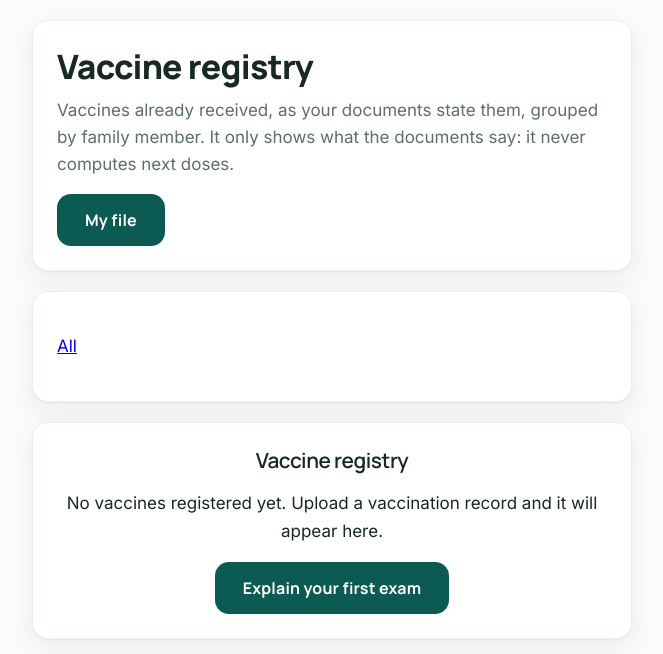
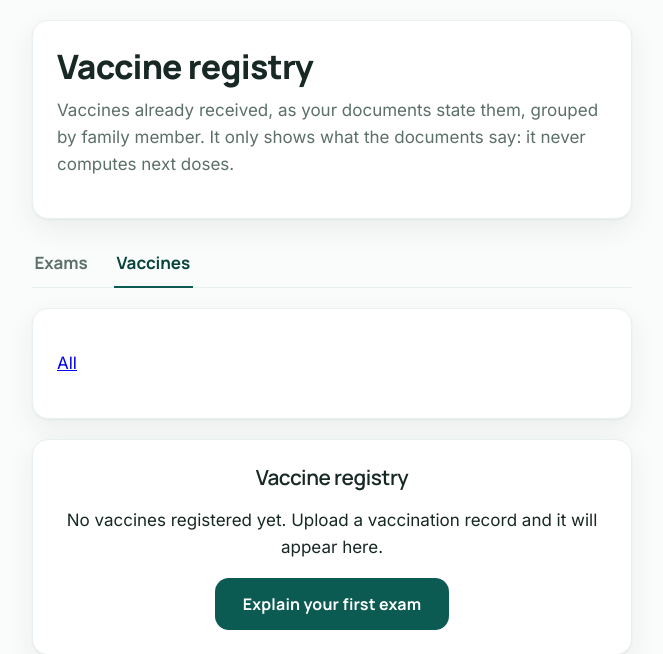
Before and after one commit to danlegion/mificha, a FastAPI app: template templates/vaccines.html in a window 1280 px wide. Shown: the part 148-802 px from the top of the page, without its empty margins (308-971 px from the left). Run offline with FastAPI, Linux system fonts and the light colour scheme; the template is opened without the code that fills it, so the values that code supplies are empty.

Commit message:
Vault pages: one tab nav for exams/vaccines, hero keeps only the upload action
On /ficha the Vaccines link sat beside the upload button as if it were
the same kind of thing, and on /vacunas the back-link was styled as the
primary button. Both pages now share a plain text tab nav (Exams |
Vaccines) under the hero, with the current view underlined, and the
hero carries only its real action (upload on /ficha, none on /vacunas).
New vault-tabs CSS; asset cache bumped v26 -> v27.

```diff
--- a/app/i18n.py
+++ b/app/i18n.py
@@ -196,6 +196,9 @@ STRINGS = {
 "vault.h1": "Mi ficha",
 "vault.p": "Aquí están todos tus exámenes explicados, en un solo lugar.",
 "vault.another": "Explica otro examen",
+"vault.tabs_label": "Secciones de tu ficha",
+"vault.tab_exams": "Exámenes",
+"vault.tab_vaccines": "Vacunas",
 "vault.empty_h2": "Todavía no tienes exámenes guardados",
 "vault.empty_p": "Mándanos tu primer examen y te lo explicamos en lenguaje simple.",
 "vault.first": "Explica tu primer examen",
@@ -499,6 +502,9 @@ STRINGS = {
 "vault.h1": "My file",
 "vault.p": "All your explained exams in one place.",
 "vault.another": "Explain another exam",
+"vault.tabs_label": "Sections of your file",
+"vault.tab_exams": "Exams",
+"vault.tab_vaccines": "Vaccines",
 "vault.empty_h2": "You don't have saved exams yet",
 "vault.empty_p": "Send us your first exam and we'll explain it in simple language.",
 "vault.first": "Explain your first exam",
--- a/static/app.css
+++ b/static/app.css
@@ -166,6 +166,28 @@ h3 { font-size: 1.08rem; margin: 0 0 0.5rem; }
 
 .hero h1 { margin: 0 0 0.6rem; font-size: 1.65rem; font-weight: 800; }
 .hero p { margin: 0 0 1rem; color: var(--ink-soft); }
+
+/* Vault views (exams / vaccines): plain text tabs, not buttons — the
+   two pages are views of the same file, not actions. */
+.vault-tabs {
+  display: flex;
+  gap: 1.5rem;
+  margin: 0 0 0.25rem;
+  border-bottom: 1px solid var(--line-soft);
+}
+.vault-tabs a {
+  padding: 0.6rem 0.15rem;
+  font-family: var(--font-display);
+  font-weight: 700;
+  color: var(--ink-soft);
+  text-decoration: none;
+  border-bottom: 2px solid transparent;
+  margin-bottom: -1px;
+}
+.vault-tabs a[aria-current="page"] {
+  color: var(--brand-deep);
+  border-bottom-color: var(--brand);
+}
 
 /* Resumen de la explicación: es una oración completa, no un título corto.
    Va en un tamaño de declaración serena, no de cartel. */
--- a/static/sw.js
+++ b/static/sw.js
@@ -3,7 +3,7 @@
    - / : network-first (el home es personal y cambia con cada acción:
      borrar, subir, guardar). Solo se usa la caché sin conexión.
    - NEVER cache /resultado, /ficha, /s/* (clinical data must always be fresh). */
-var CACHE = "mificha-shell-v26";
+var CACHE = "mificha-shell-v27";
 var SHELL = ["/static/app.css?v=26", "/static/app.js?v=26", "/static/manifest.json", "/static/brand-mark.svg"];
 
 self.addEventListener("install", function (event) {
--- a/templates/base.html
+++ b/templates/base.html
@@ -5,7 +5,7 @@
   <meta name="viewport" content="width=device-width, initial-scale=1">
   <meta name="description" content="{{ _t('meta.description') }}">
   <title>{% block title %}{{ _t('meta.title_suffix') }}{% endblock %} · {{ _t('meta.title_suffix') }}</title>
-  <link rel="stylesheet" href="/static/app.css?v=26">
+  <link rel="stylesheet" href="/static/app.css?v=27">
   <link rel="preconnect" href="https://fonts.googleapis.com">
   <link rel="preconnect" href="https://fonts.gstatic.com" crossorigin>
   <link href="https://fonts.googleapis.com/css2?family=Inter:wght@400;500;600;700&family=Manrope:wght@400;500;600;700;800&display=swap" rel="stylesheet">
@@ -48,7 +48,7 @@
     </div>
   </footer>
 
-  <script src="/static/app.js?v=26" defer></script>
+  <script src="/static/app.js?v=27" defer></script>
   {% block scripts %}{% endblock %}
 </body>
 </html>
--- a/templates/vaccines.html
+++ b/templates/vaccines.html
@@ -6,8 +6,12 @@
 <section class="hero card">
   <h1>{{ _t('vaccines.h1') }}</h1>
   <p>{{ _t('vaccines.p') }}</p>
-  <a class="btn btn-primary" href="/ficha">{{ _t('vault.h1') }}</a>
 </section>
+
+<nav class="vault-tabs" aria-label="{{ _t('vault.tabs_label') }}">
+  <a href="/ficha">{{ _t('vault.tab_exams') }}</a>
+  <a href="/vacunas" aria-current="page">{{ _t('vault.tab_vaccines') }}</a>
+</nav>
 
 <section class="card">
   <p>
--- a/templates/vault.html
+++ b/templates/vault.html
@@ -7,8 +7,12 @@
   <h1>{{ _t('vault.h1') }}</h1>
   <p>{{ _t('vault.p') }}</p>
   <a class="btn btn-primary" href="/#explicar">{{ _t('vault.another') }}</a>
-  <a class="btn btn-secondary" href="/vacunas">{{ _t('vaccines.h1') }}</a>
 </section>
+
+<nav class="vault-tabs" aria-label="{{ _t('vault.tabs_label') }}">
+  <a href="/ficha" aria-current="page">{{ _t('vault.tab_exams') }}</a>
+  <a href="/vacunas">{{ _t('vault.tab_vaccines') }}</a>
+</nav>
 
 <section class="card">
   <h2>{{ _t('vault.members_h2') }}</h2>
```
Also changed, not shown: tests/test_vaccines.py (+21 -0 lines).
